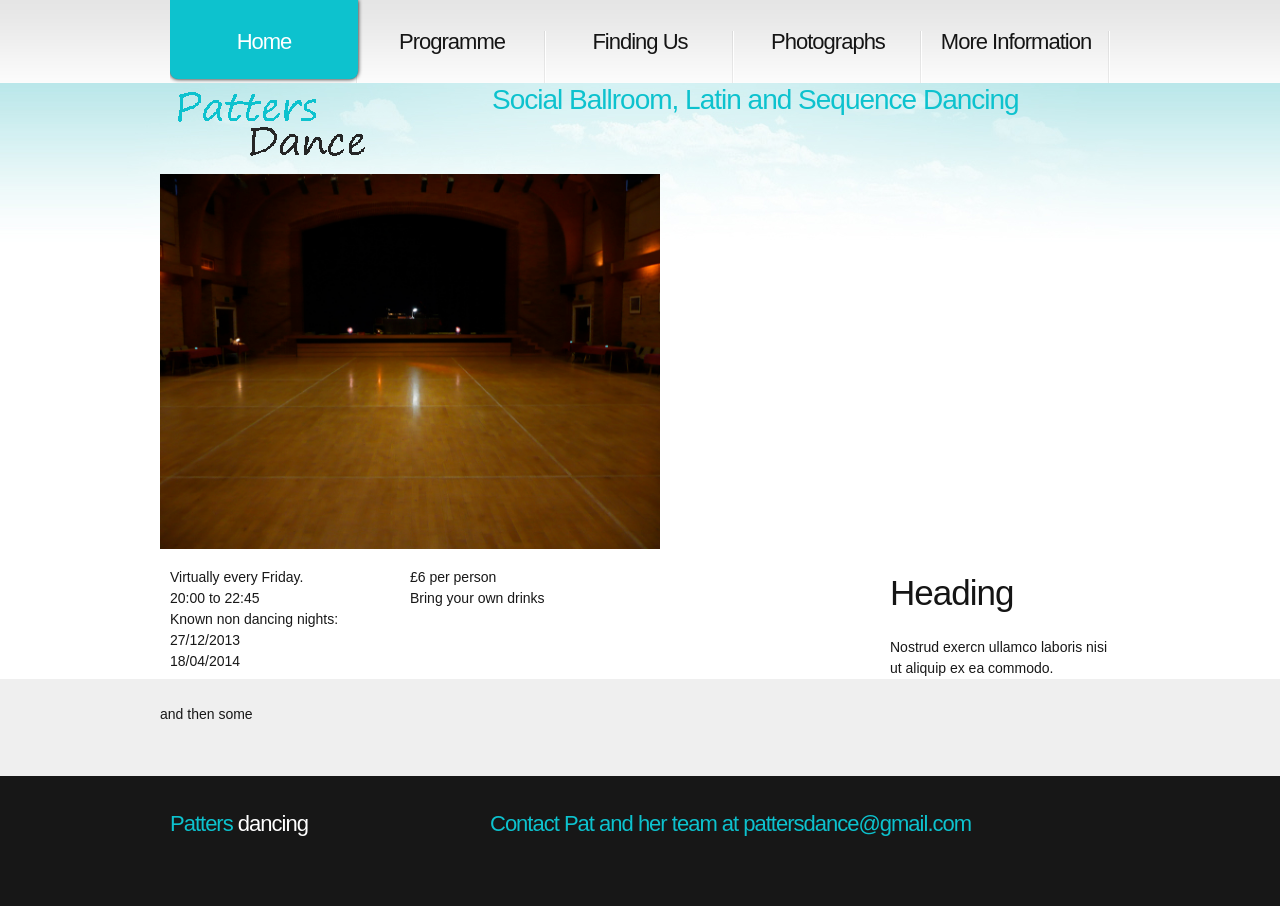
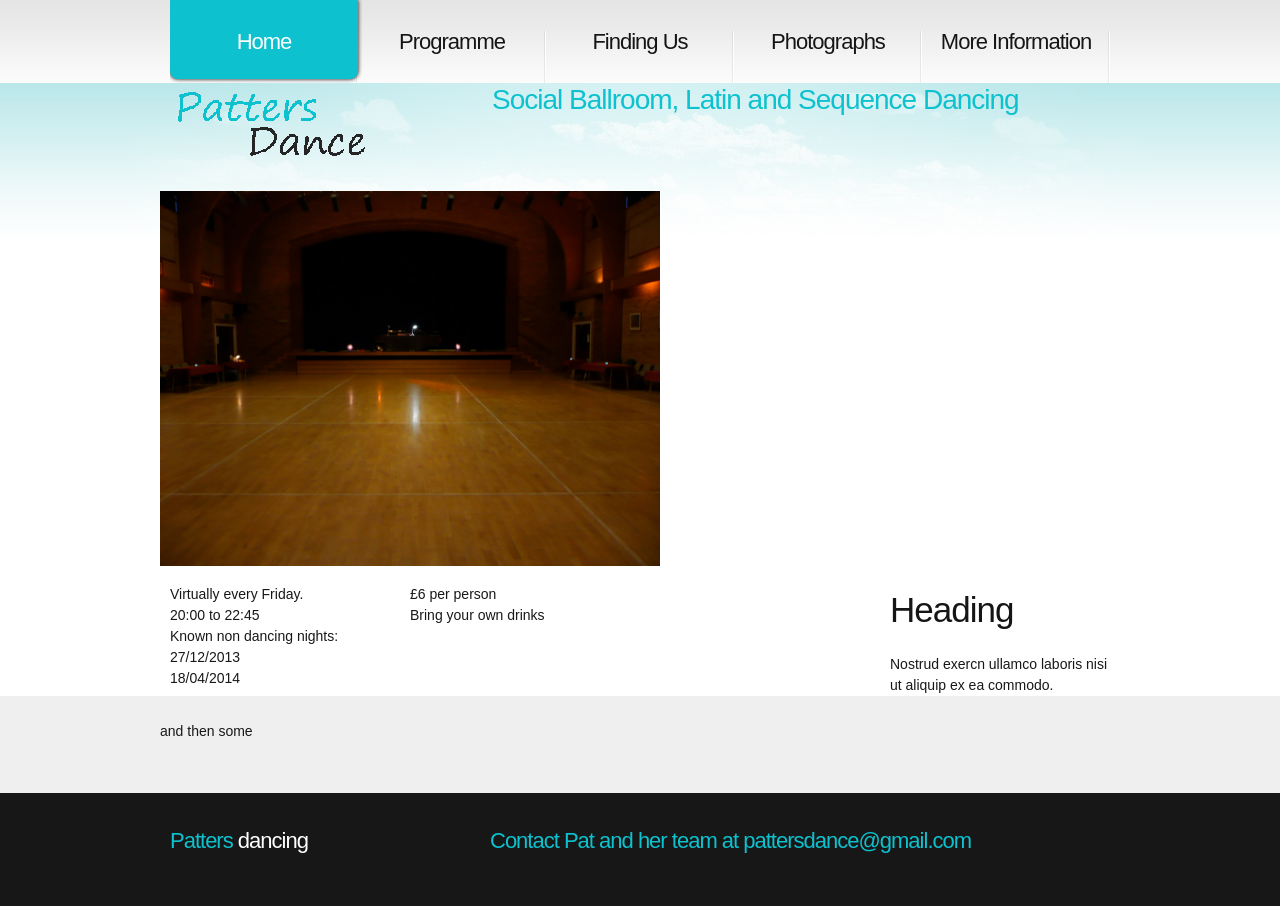
Before and after one commit to ramsayd/patters, a Jekyll site: the page built from 00_index.md, in a window 1280 px wide. Built offline with Jekyll 4.4.1, drawn with Linux system fonts in a browser that asks for light colours.

Commit message:
Update style.css

```diff
--- a/css/style.css
+++ b/css/style.css
@@ -159,6 +159,7 @@
 {
   position:relative;
   padding:3px 0 0 2px;
+  height:74px;
 }
 
 #page1 h1
```
